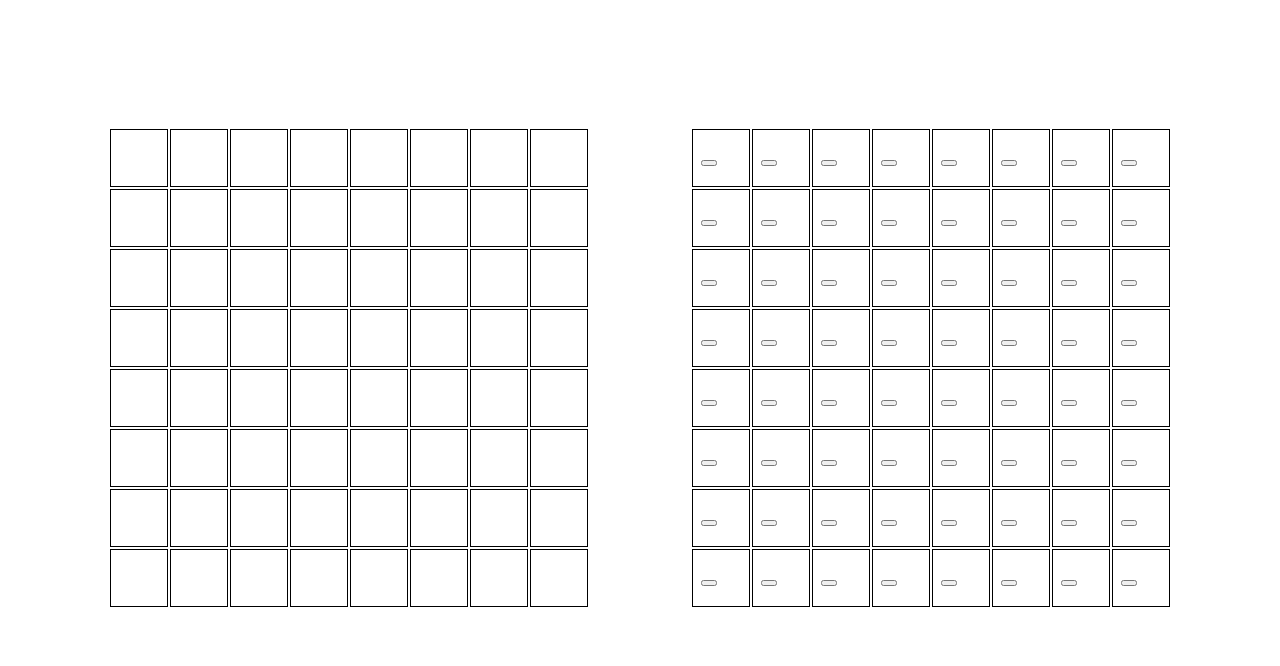
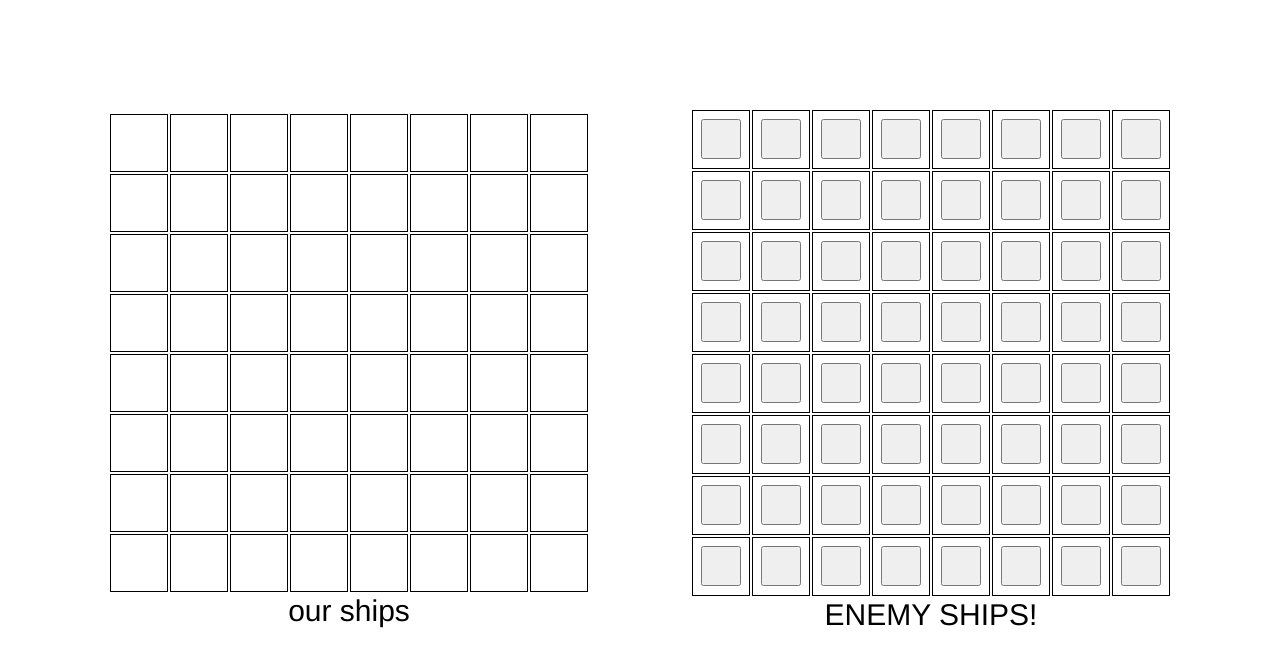
Before and after one commit to roba-adnew/battleship, a website built with webpack: page dist/index.html in a window 1280 px wide. Both pictures are taken after a click on the button "LETS GO TO WAR!". Built offline with nearby package versions, Linux system fonts and the light colour scheme.

Commit message:
Added more styling

```diff
--- a/src/gameUI.js
+++ b/src/gameUI.js
@@ -34,7 +34,9 @@ export function renderGameBoard(player, opponent) {
     const playerName = player.attemptHit.name.slice(0,-3);
     const isComputer = player.attemptHit.name === 'computerHit';
     let board = player.board.updatePublicBoard();
-    const boardUI = createElement('table', playerName);
+    const boardDiv = createElement('div', `${playerName}Div`);
+    const boardUI = createElement('table', `${playerName}Table`);
+    boardDiv.append(boardUI);
 
     for (let i = 0; i < board.length; i++) {
         const boardRow = createElement('tr', `${playerName}[${i}]`);
@@ -47,6 +49,7 @@ export function renderGameBoard(player, opponent) {
             if (isComputer) {
                 boardCell.innerHTML = '';
                 const cellButton = createElement('button', cellID, board[i][j]);
+                cellButton.classList.add(`${playerName}Cell`)
                 cellButton.addEventListener('click', () => {
 
                     let winner;
@@ -99,5 +102,9 @@ export function renderGameBoard(player, opponent) {
         }
     }
 
-    return boardUI;
+    const displayName = playerName === 'user' ? 'our ships' : 'ENEMY SHIPS!';
+    const tableTitle = createElement('div',`${playerName}Display`, displayName);
+    boardDiv.append(tableTitle);
+
+    return boardDiv;
 }
--- a/src/style.css
+++ b/src/style.css
@@ -1,3 +1,7 @@
+body {
+  font-family: 'Franklin Gothic Medium', Arial, sans-serif;
+}
+
 td {
     border: 1px solid black;
     padding: 8px;
@@ -25,5 +29,21 @@ td {
   flex-direction: row;
   justify-content: space-evenly;
   align-items: center;
+}
 
+.computerCell {
+  width: 40px;
+  height: 40px;
+  font-size: 30px;
 }
+
+#userDisplay, #computerDisplay {
+  height: 30px;
+  font-size: 30px;
+}
+
+#userDiv, #computerDiv {
+  display: flex;
+  flex-direction: column;
+  align-items: center;
+}
```
